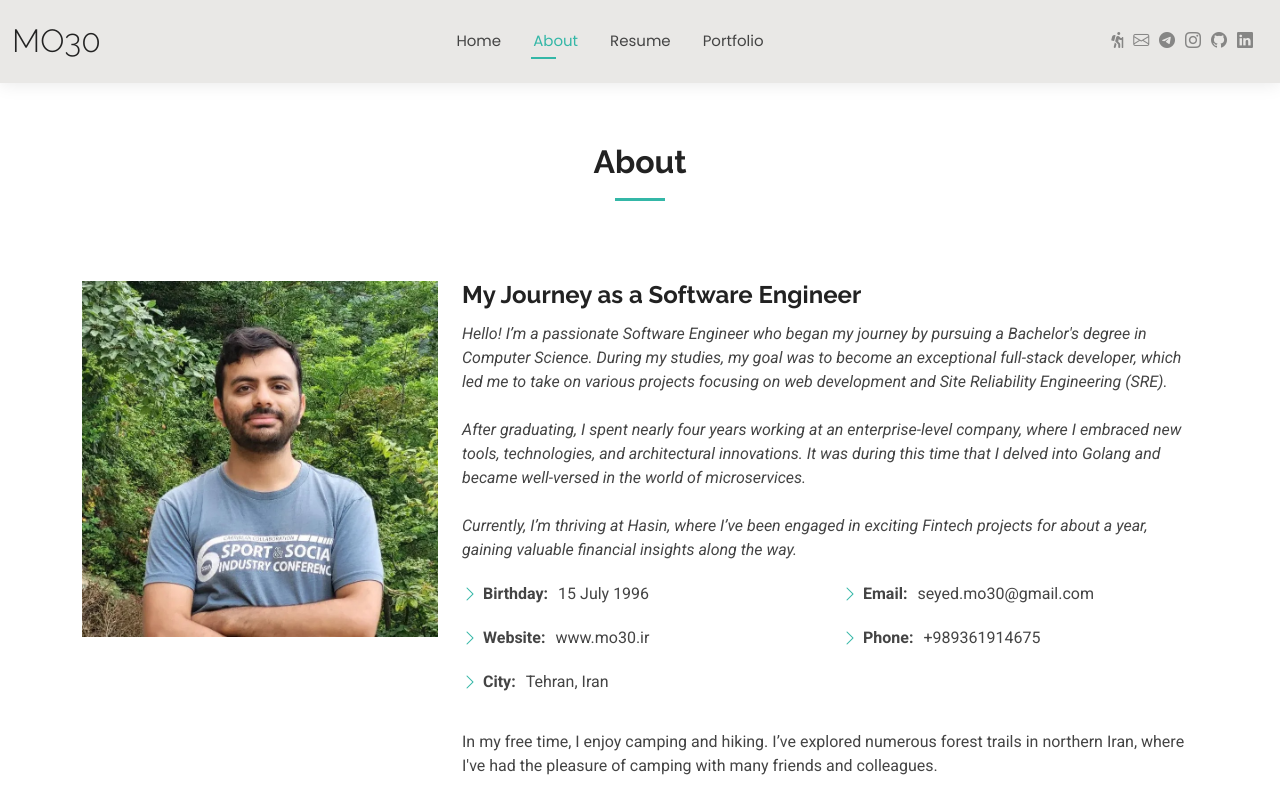
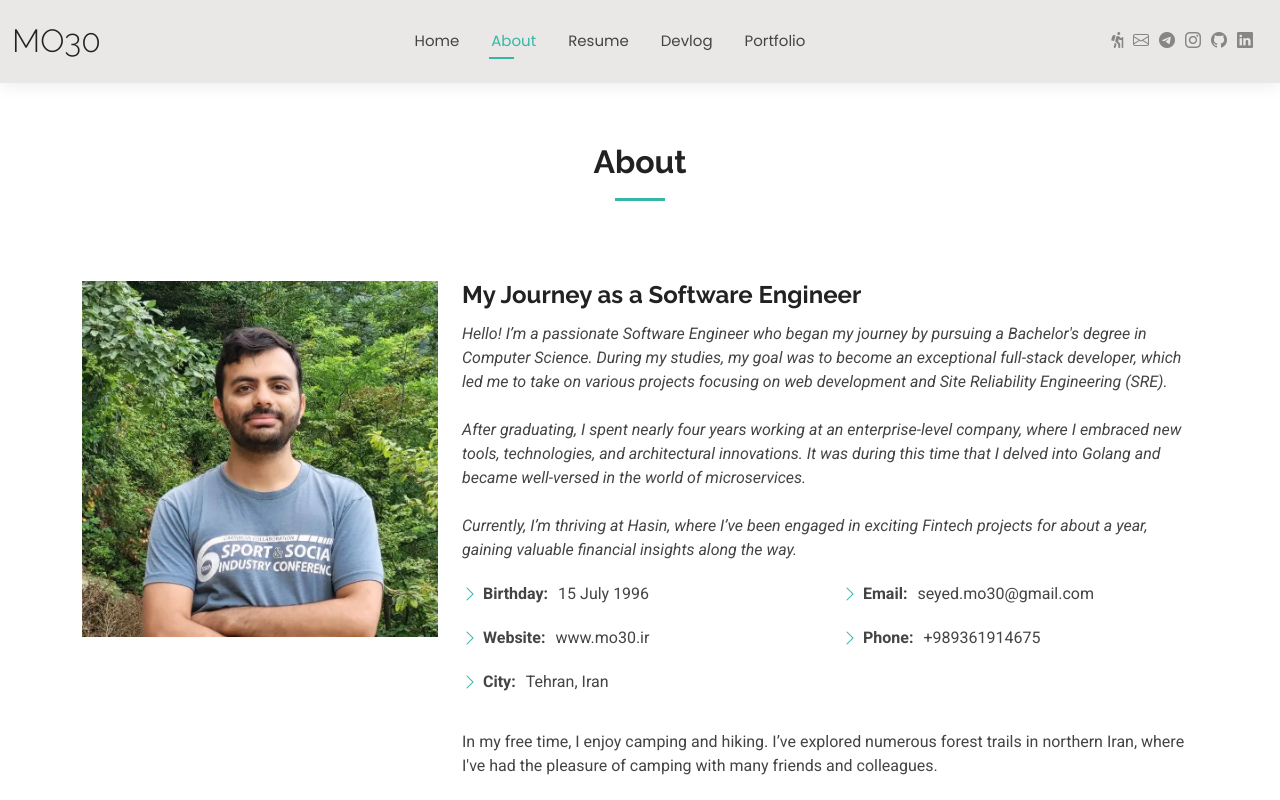
Before and after one commit to seyedmo30/seyedmo30.github.io, a plain HTML site: page about.html in a window 1280 px wide. Shown: the top 800 px of the page. Drawn offline with Linux system fonts and the light colour scheme.

Commit message:
add link of devlog

```diff
--- a/about.html
+++ b/about.html
@@ -93,6 +93,8 @@
           <li><a href="index.html">Home</a></li>
           <li><a href="about.html" class="active">About</a></li>
           <li><a href="resume.html">Resume</a></li>
+          <li><a href="devlog/index.html">Devlog</a></li>
+
 
           <li><a href="portfolio.html">Portfolio</a></li>
 
```
Also changed, not shown: index.html (+1 -0 lines), portfolio.html (+1 -1 lines), resume.html (+1 -1 lines).
